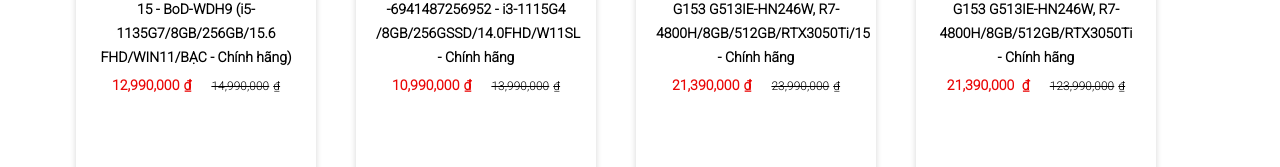
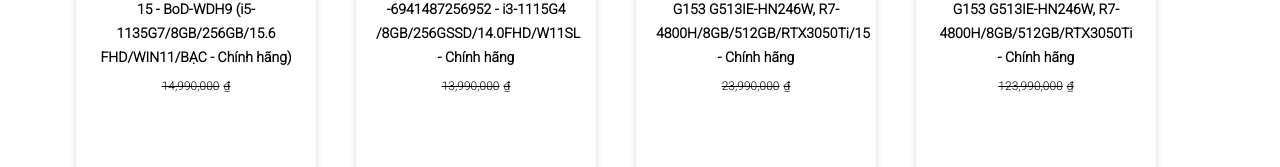
Before and after one commit to ThaiQuocTam/web-mobile, a React (Create React App) app in the folder Client/: page /ListTablet in a window 1280 px wide. Shown: the part 466-633 px from the top of the page. Built offline with nearby package versions, Linux system fonts and the light colour scheme.

Commit message:
update code

```diff
--- a/Client/src/components/List-san-pham/ListTablet.js
+++ b/Client/src/components/List-san-pham/ListTablet.js
@@ -27,7 +27,6 @@
                                 <span className='text-3.5 font-semibold text-black'>{item.name}</span>
                             </div>
                             <div className='pb-2'>
-                                <span className='text-red-600 text-3.5 mr-5 font-semibold'>{item.price}<span className='ml-1'>₫</span></span>
                                 <span className='line-through text-3'>{item.discount}<span className='ml-1'>₫</span></span>
                             </div>
                         </div>
--- a/Client/src/layout/Header.js
+++ b/Client/src/layout/Header.js
@@ -36,7 +36,7 @@
                         <li className='inline-block mr-10 hover:opacity-50'>
                             <div className='cursor-pointer'>
                                 <i className="bi bi-person-fill text-6 pr-2 text-green-700"></i>
-                                <span className='font-semibold text-3.5'>Đăng nhập</span>
+                                <span className='font-semibold text-3.5' >Đăng nhập</span>
                             </div>
                         </li>
                     </ul>
```
